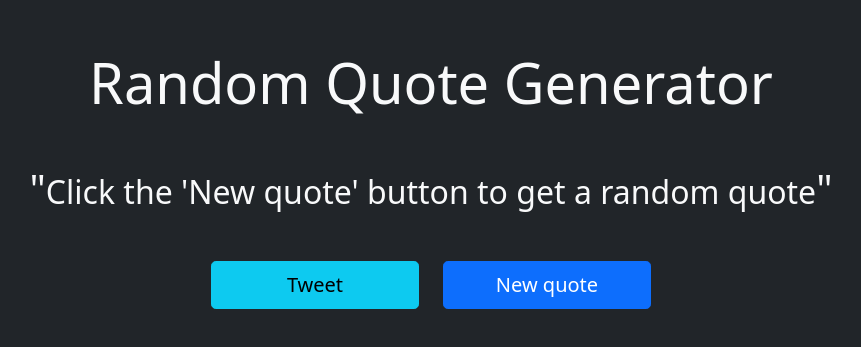
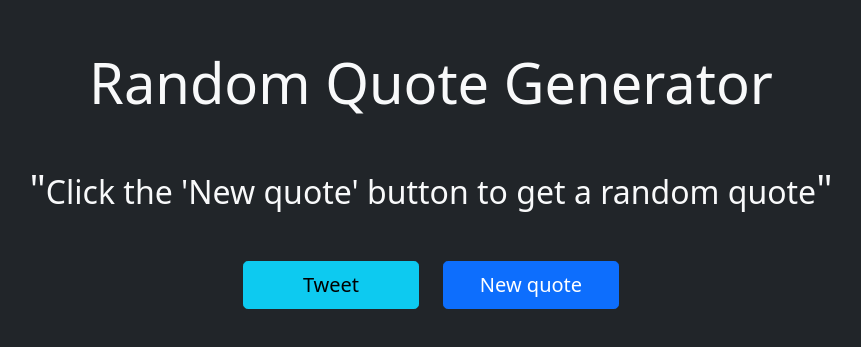
Before and after one commit to abelgideon/React-Quote-Generator, a React (Create React App) app: page / in a window 1280 px wide. Shown: the part 221-568 px from the top of the page, without its empty margins (209-1070 px from the left). Built offline with nearby package versions, Linux system fonts and the light colour scheme; no server answers.

Commit message:
Make button width smaller

```diff
--- a/public/styles.css
+++ b/public/styles.css
@@ -11,5 +11,5 @@
 }
 
 .btn {
-  width: 13rem;
+  width: 11rem;
 }
```
